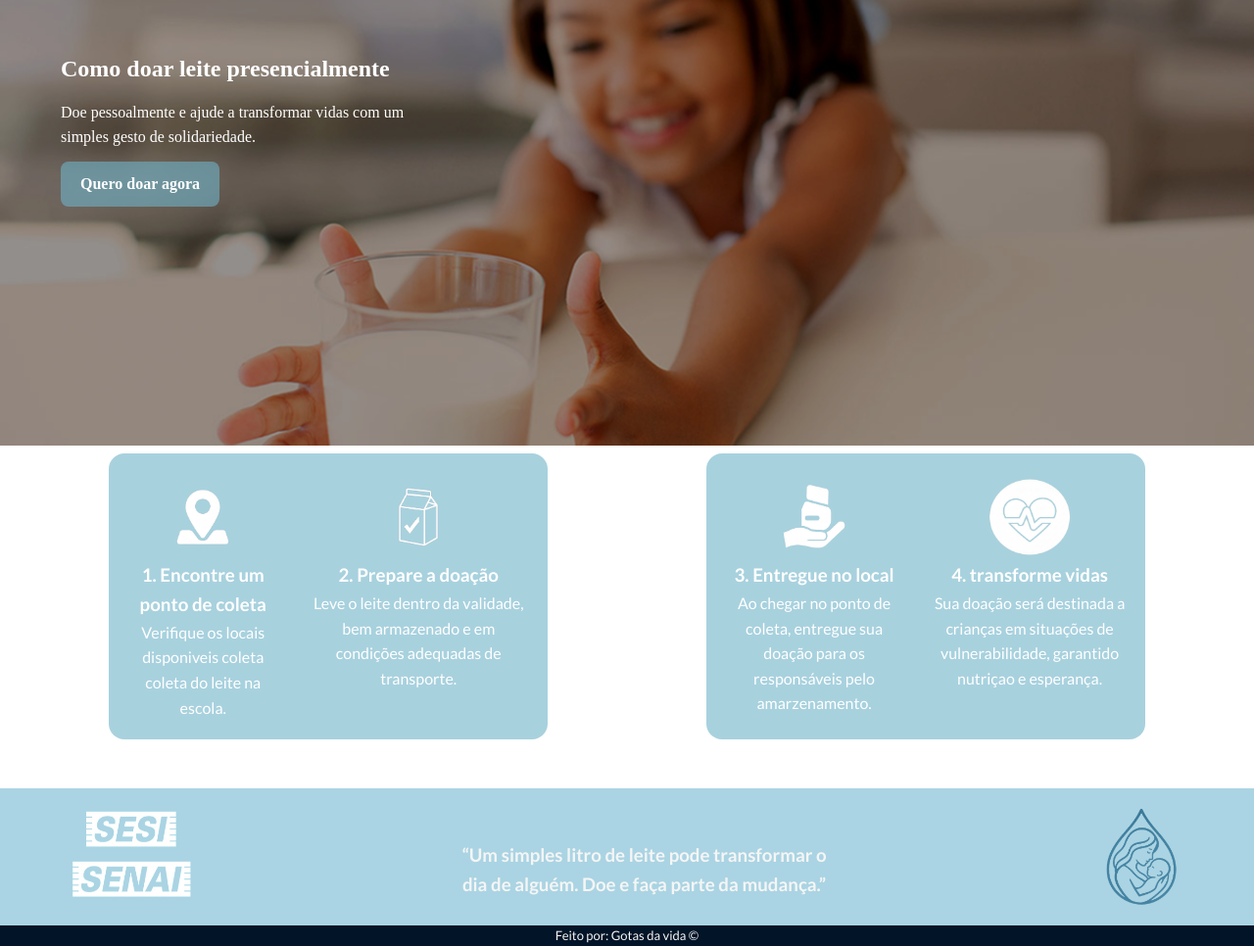
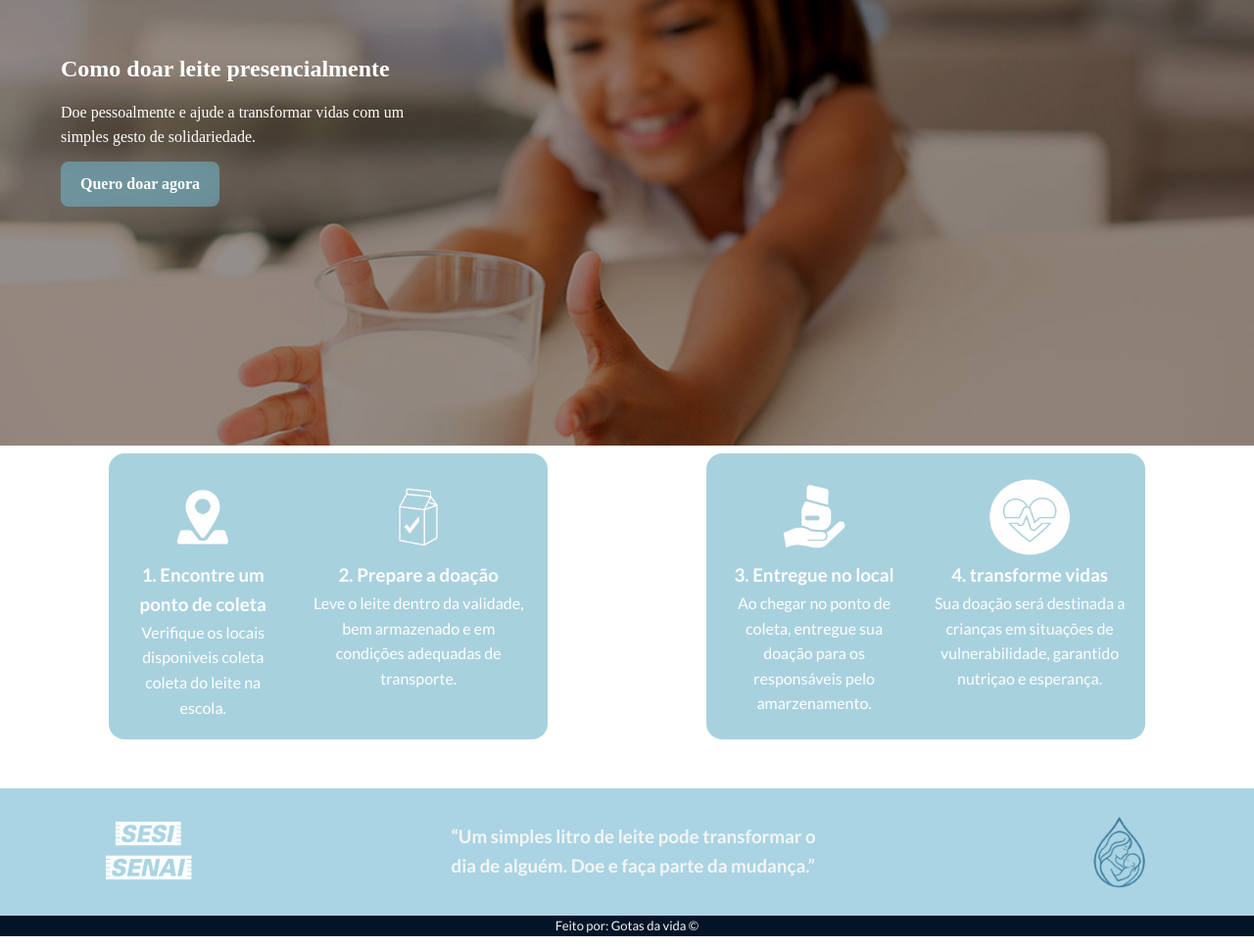
Before and after one commit to pedro-joaquim244/SITE-DOA-O-SOLIDARIA, a plain HTML site: page index.html in a window 1280 px wide. Shown: the part 239-1205 px from the top of the page at 98% size. Drawn offline with Linux system fonts and the light colour scheme.

Commit message:
cria fim site pc

```diff
--- a/style.css
+++ b/style.css
@@ -171,6 +171,7 @@ header {
 
 .fim {
     background-color: rgba(110, 179, 201, 0.6);
+    height: 130px;
     font-family: "Lato";
     display: flex;
     justify-content: center;
@@ -180,8 +181,8 @@ header {
 
 
     img {
-        width: 130px;
-        height: 130px
+        width: 95px;
+        height: 95px
 
 
 
@@ -191,8 +192,8 @@ header {
 
     H3 {
         width: 30%;
-        margin-top: 28px;
-        text-align: center;
+
+
     }
 }
 
@@ -200,8 +201,8 @@ header {
 .sesisenai {
 
     img {
-        width: 165px;
-        height: 140px;
+        width: 120px;
+        height: 95px;
     }
 }
 
```
